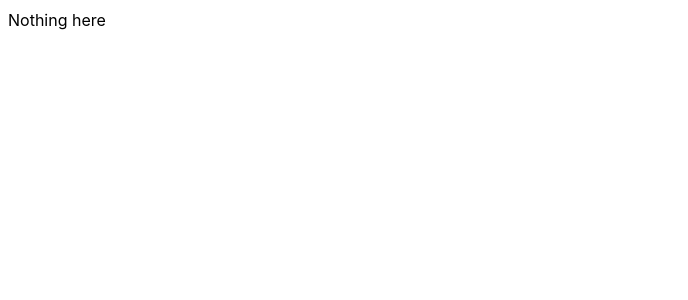
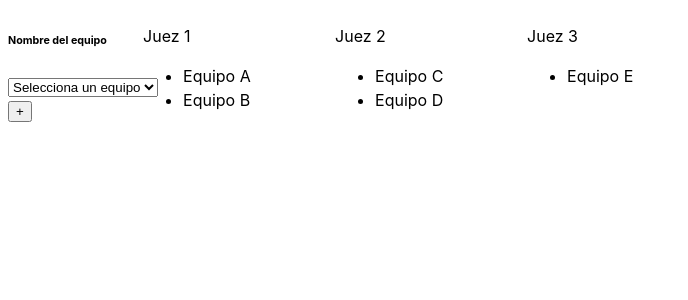
Before and after one commit to frogcovenant/team-record-system, a React (Vite) app: page / in a window 1280 px wide. Shown: the top 300 px of the page, without its empty margins (0-688 px from the left). Built offline with nearby package versions, Linux system fonts and the light colour scheme.

Commit message:
feat/build-basic-wireframe

```diff
--- /dev/null
+++ b/src/App.css
@@ -0,0 +1,3 @@
+.main-page {
+    display: inline-flex;
+}
--- a/src/App.tsx
+++ b/src/App.tsx
@@ -1,7 +1,12 @@
+import Teams from './components/Teams';
+import TeamSelector from './components/TeamSelector';
+import './App.css';
+
 export default function App() {
 	return (
-	<div>
-		Nothing here
-	</div>
-	)
+		<div className='main-page'>
+			<TeamSelector/>
+			<Teams/>
+		</div>
+	);
 }
--- /dev/null
+++ b/src/components/TeamList.css
@@ -0,0 +1,3 @@
+.team-list {
+    width: 15vw;
+}
--- /dev/null
+++ b/src/components/TeamList.tsx
@@ -0,0 +1,26 @@
+import './TeamList.css';
+
+export interface TeamListProps {
+	teams?: string[];
+	judge?: string;
+}
+
+export default function TeamList({teams, judge}: TeamListProps) {
+	judge ??= 'Juez';
+	teams ??= [];
+
+	return (
+		<div className='team-list'>
+			<div>
+				<p>{judge}</p>
+			</div>
+			<div>
+				<ul>
+					{teams.map((team, index) => (
+						<li key={index}>{team}</li>
+					))}
+				</ul>
+			</div>
+		</div>
+	);
+}
--- /dev/null
+++ b/src/components/TeamSelector.css
@@ -0,0 +1,3 @@
+.team-selector {
+    width: 10vw;
+}
--- /dev/null
+++ b/src/components/TeamSelector.tsx
@@ -0,0 +1,19 @@
+import './TeamSelector.css';
+
+export default function TeamSelector() {
+    const teamOptions = ['frog', 'cat', 'wolf'];
+    return (
+        <div className='team-selector'>
+            <h6>Nombre del equipo</h6>
+            <select>
+                <option value="">Selecciona un equipo</option>
+                {teamOptions.map((value, index)=>{
+                    return (
+                        <option key={index} value={index}>{value}</option>
+                    )
+                })}
+            </select>
+            <button>+</button>
+        </div>
+    );
+}
--- /dev/null
+++ b/src/components/Teams.css
@@ -0,0 +1,5 @@
+.teamsList {
+	display: flex;
+	justify-content: space-between;
+	padding: 0% 1%;
+}
--- /dev/null
+++ b/src/components/Teams.tsx
@@ -0,0 +1,31 @@
+import TeamList, { TeamListProps } from './TeamList';
+import './Teams.css';
+
+export default function Teams() {
+	const data: TeamListProps[] = [
+		{
+			teams: ['Equipo A', 'Equipo B'],
+			judge: 'Juez 1',
+		},
+		{
+			teams: ['Equipo C', 'Equipo D'],
+			judge: 'Juez 2',
+		},
+		{
+			teams: ['Equipo E'],
+			judge: 'Juez 3',
+		}
+	];
+
+	return (
+		<div className='teamsList'>
+			{data.map((teamListInfo, index) => (
+				<TeamList
+					judge={teamListInfo.judge}
+					teams={teamListInfo.teams}
+					key={index}
+				/>
+			))}
+		</div>
+	);
+}
```
